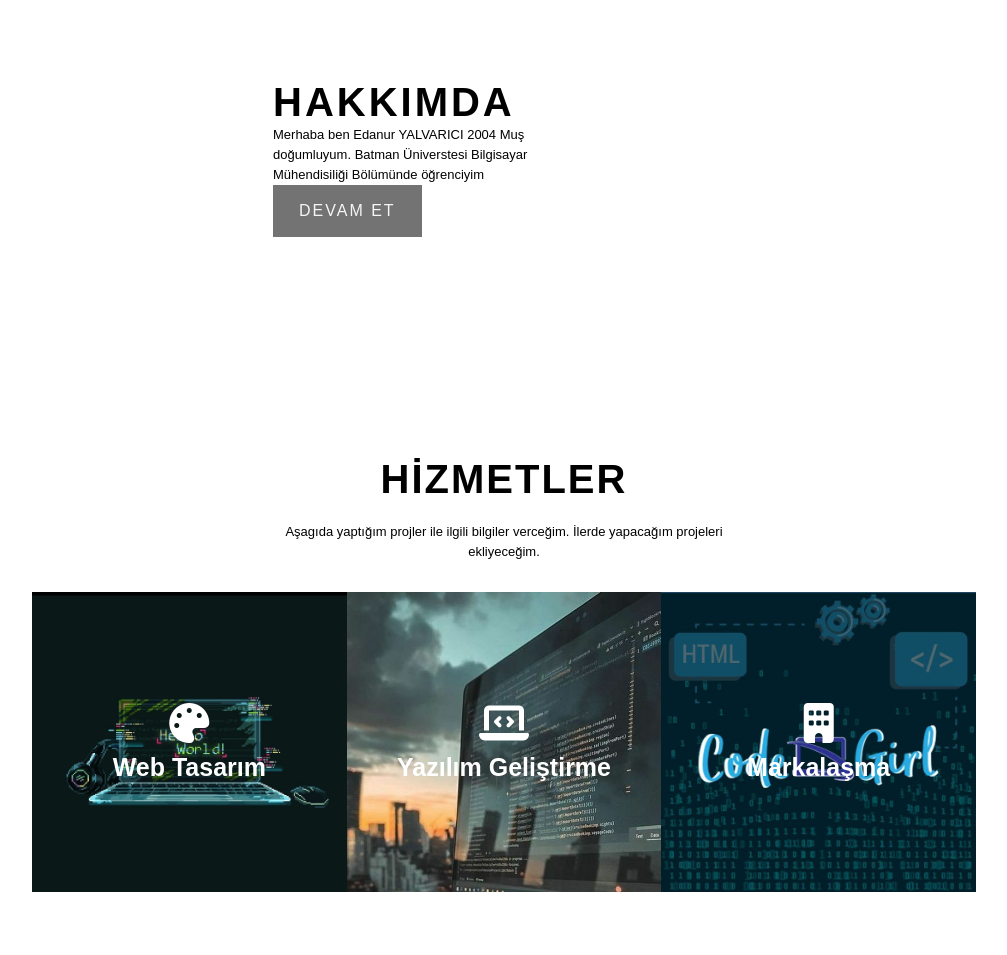
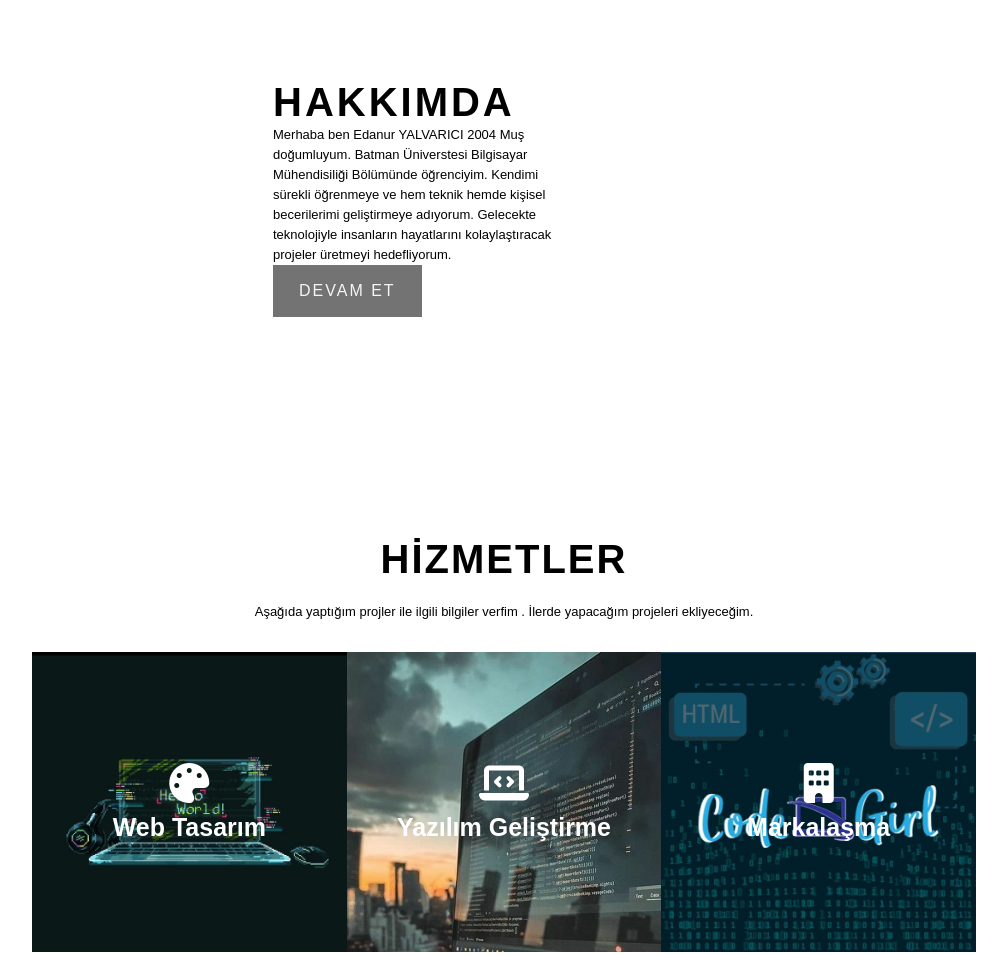
Before and after one commit to Edanur120/webedanur.com, a plain HTML site: page index.html in a window 1280 px wide. Shown: the part 820-1775 px from the top of the page, without its empty margins (136-1143 px from the left). Drawn offline with Linux system fonts and the light colour scheme.

Commit message:
Update index.html

```diff
--- a/index.html
+++ b/index.html
@@ -43,7 +43,7 @@
     <section id="hakkında" class="hakkında container">
         <div class="hakkında-info">
             <h1 class="hakkında-info-heading"> Hakkımda</h1>
-            <iure class="hakkında-info-desc">Merhaba ben Edanur YALVARICI 2004 Muş doğumluyum. Batman Üniverstesi Bilgisayar Mühendisiliği Bölümünde öğrenciyim </p>
+            <iure class="hakkında-info-desc">Merhaba ben Edanur YALVARICI 2004 Muş doğumluyum. Batman Üniverstesi Bilgisayar Mühendisiliği Bölümünde öğrenciyim. Kendimi sürekli öğrenmeye ve hem teknik hemde kişisel becerilerimi geliştirmeye adıyorum. Gelecekte teknolojiyle insanların hayatlarını kolaylaştıracak projeler üretmeyi hedefliyorum. </p>
             <a href="#" type="button" class="hakkında-info-button">Devam Et</a>
         </div>
         <div class="hakkında-img">
@@ -57,7 +57,7 @@
      <section id="hizmetler" class="hizmetler container">
         <div class="hizmetler-header">
             <h1 class="hizmetler-header-heading">HİZMETLER</h1>
-            <p class="hizmetler-header-desc">Aşagıda yaptığım projler ile ilgili bilgiler verceğim. İlerde yapacağım projeleri ekliyeceğim.</p>
+            <p class="hizmetler-header-desc">Aşağıda yaptığım projler ile ilgili bilgiler verfim . İlerde yapacağım projeleri ekliyeceğim.</p>
 
         </div>
         <div class="hizmetler-info" >
@@ -70,7 +70,7 @@
                     </div>
                     <div class="hizmet-back">
                         <h1 class="hizmet-back-heading">Web Tasarım</h1>
-                        <p class="hizmet-back-desc">Yapmış olduğum web sitesi basit bir css ve html dosyası</p>
+                        <p class="hizmet-back-desc">Yapmış olduğum web sitesi basit bir html ve css dosyası</p>
 
 
                     </div>
@@ -85,7 +85,7 @@
                     </div>
                     <div class="hizmet-back">
                         <h1 class="hizmet-back-heading">Yazılım Geliştirme</h1>
-                        <p class="hizmet-back-desc">Phyton ve devc++ üzerine yaptığım bir kaç calışma var</p>
+                        <p class="hizmet-back-desc">Python ve C++ gibi dillerde kodlama yapabiliyorum.</p>
 
 
                     </div>
@@ -100,7 +100,7 @@
                     </div>
                     <div class="hizmet-back">
                         <h1 class="hizmet-back-heading">Markalaşma</h1>
-                        <p class="hizmet-back-desc">Sosyal mediada dijital içerik üretiyorum</p>
+                        <p class="hizmet-back-desc">Sosyal medyada dijital içerik üretiyorum</p>
 
 
                     </div>
```
